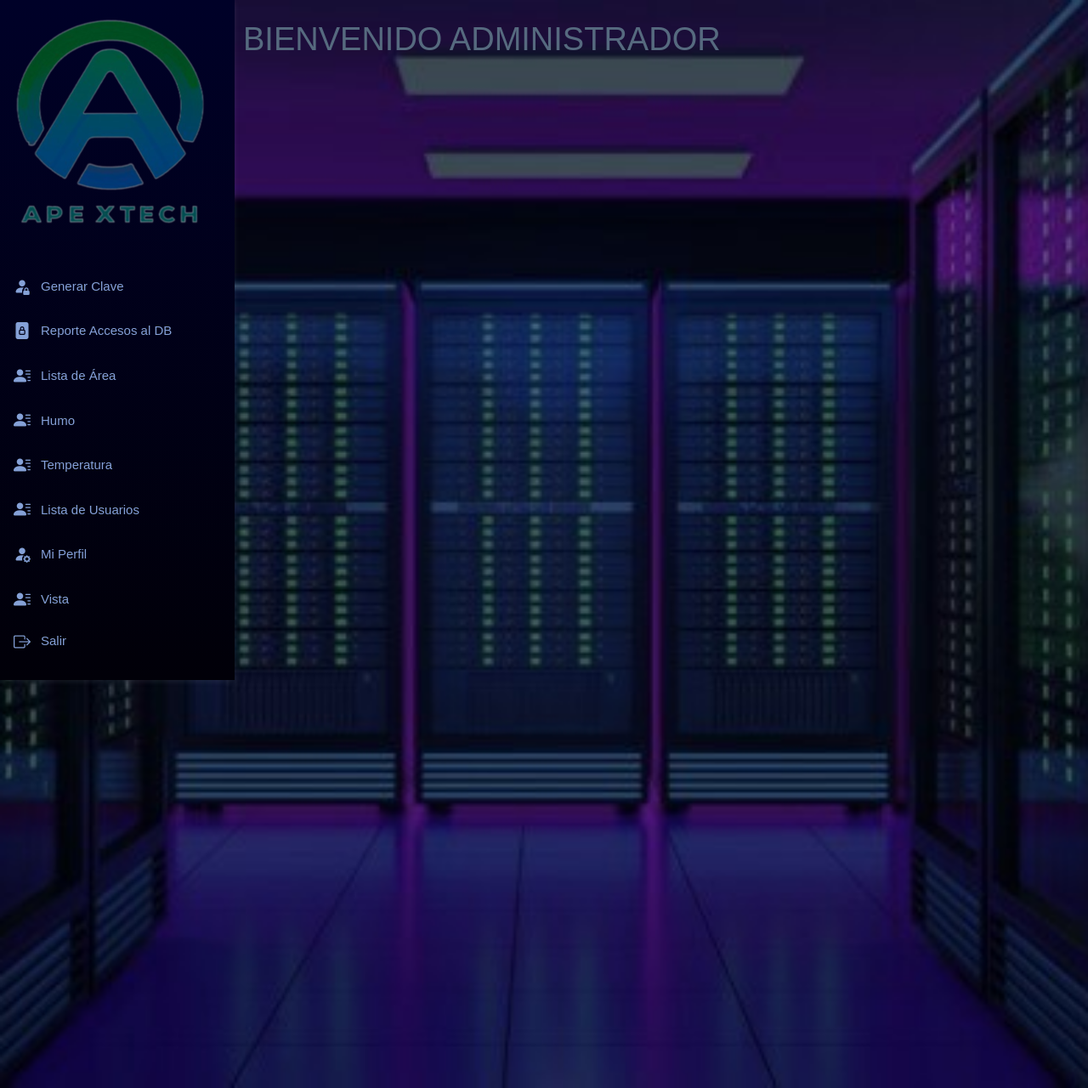
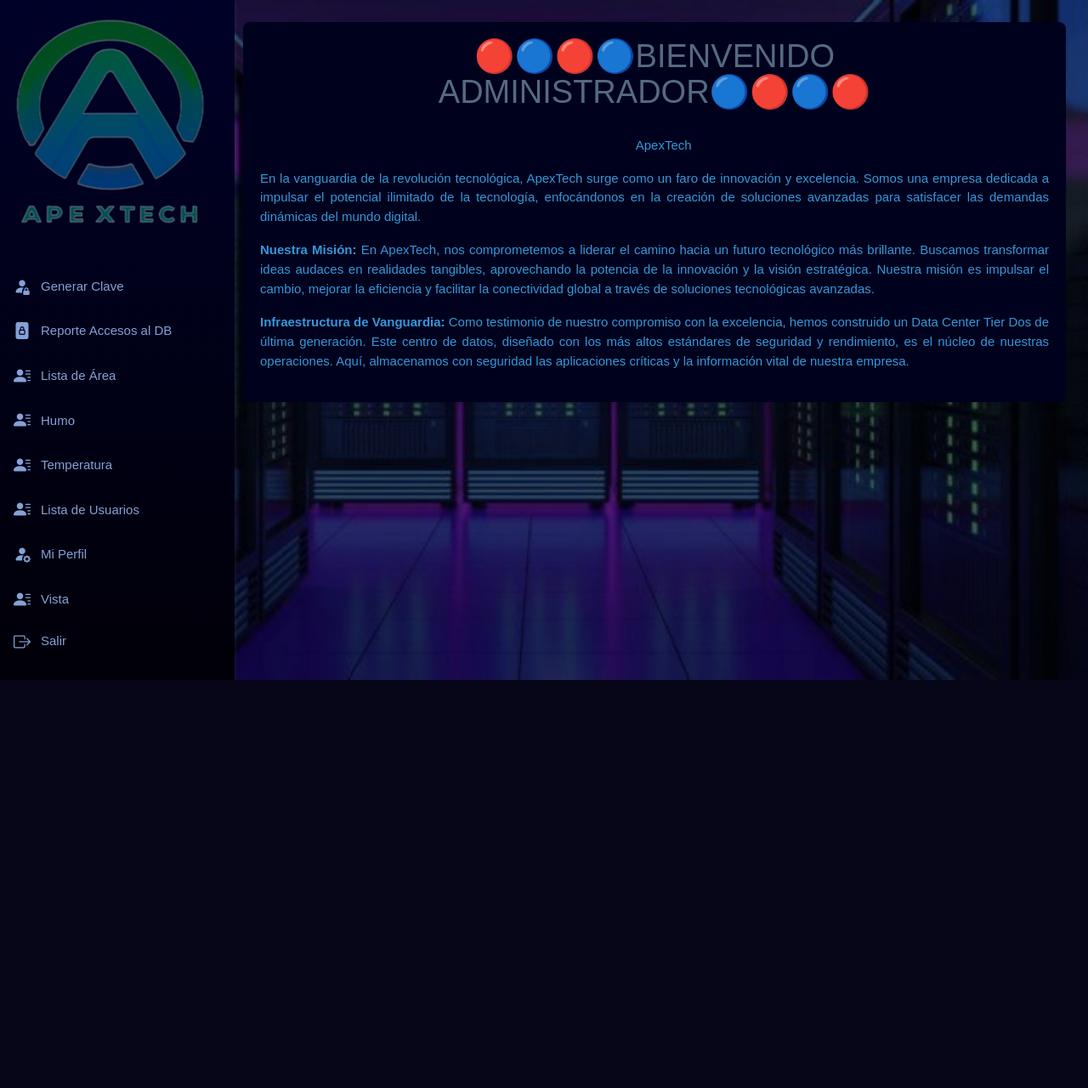
Before and after one commit to Marcosquito3a/ApexTech, a Flask app: page / in a window 1280 px wide. Shown: the whole page at 85% size. After the commit the page ends 800 px from the top, so only its background shows below. Run offline with Flask 3, Linux system fonts and the light colour scheme; the visitor is signed in with stand-in values (Sample User, id 1); some libraries are stand-ins or nearby versions.

Commit message:
inicio_html

```diff
--- a/my-app/templates/public/base_cpanel.html
+++ b/my-app/templates/public/base_cpanel.html
@@ -1,15 +1,43 @@
 <!DOCTYPE html>
-<html
-  lang="es"
-  class="light-style layout-menu-fixed"
-  dir="ltr"
-  data-theme="theme-default"
-  data-assets-path="../assets/"
-  data-template="vertical-menu-template-free">
+<html lang="es" class="light-style layout-menu-fixed" dir="ltr" data-theme="theme-default" data-assets-path="../assets/" data-template="vertical-menu-template-free">
 <head>
   {% include 'public/includes/head.html' %}
   <!---->
-    {% block customCSS %} {% endblock %}
+  {% block customCSS %}
+  <style>
+    body {
+      font-family: 'Arial', sans-serif;
+      background-color: #f5f5f5;
+      margin: 0;
+      display: flex;
+      justify-content: center;
+      align-items: center;
+      height: 100vh;
+    }
+
+    .welcome-container {
+      text-align: center;
+      padding: 20px;
+      background-color: #00011d; /* Color del cuadro */
+      border-radius: 8px;
+      box-shadow: 0 4px 8px rgba(0, 0, 0, 0.1);
+      color: #ffffff; /* Color del texto blanco */
+    }
+
+    .welcome-admin {
+      color: #3498db;
+    }
+
+    .welcome-user {
+      color: #2ecc71;
+    }
+
+    .company-info {
+      margin-top: 30px;
+      text-align: justify;
+    }
+  </style>
+  {% endblock %}
 </head>
 <body>
   {% include 'public/includes/pre_loader.html' %}
@@ -26,13 +54,35 @@
             {% block body %}
 
             {% if dataLogin.rol == 1 %}
-              <div>
-                <h1>BIENVENIDO ADMINISTRADOR</h1>
+            <div class="welcome-container welcome-admin">
+              <h1>🔴🔵🔴🔵BIENVENIDO ADMINISTRADOR🔵🔴🔵🔴</h1>
+              <div class="company-info">
+                <p>&nbsp;&nbsp;&nbsp;&nbsp;&nbsp;&nbsp;&nbsp;&nbsp;&nbsp;&nbsp;&nbsp;&nbsp;&nbsp;&nbsp;&nbsp;&nbsp;&nbsp;&nbsp;&nbsp;&nbsp;&nbsp;
+                  &nbsp;&nbsp;&nbsp;&nbsp;&nbsp;&nbsp;&nbsp;&nbsp;&nbsp;&nbsp;&nbsp;&nbsp;&nbsp;&nbsp;
+                  &nbsp;&nbsp;&nbsp;&nbsp;&nbsp;&nbsp;&nbsp;&nbsp;&nbsp;&nbsp;&nbsp;&nbsp;&nbsp;&nbsp;&nbsp;&nbsp;&nbsp;
+                  &nbsp;&nbsp;&nbsp;&nbsp;&nbsp;&nbsp;&nbsp;&nbsp;&nbsp;&nbsp;&nbsp;&nbsp;&nbsp;&nbsp;&nbsp;&nbsp;
+                  &nbsp;&nbsp;&nbsp;&nbsp;&nbsp;&nbsp;&nbsp;&nbsp;&nbsp;&nbsp;&nbsp;&nbsp;&nbsp;&nbsp;&nbsp;&nbsp;&nbsp;&nbsp;&nbsp;&nbsp;&nbsp;
+                  &nbsp;&nbsp;&nbsp;&nbsp;&nbsp;&nbsp;&nbsp;&nbsp;&nbsp;&nbsp;&nbsp;&nbsp;ApexTech</p>
+                <p>En la vanguardia de la revolución tecnológica, ApexTech surge como un faro de innovación y excelencia. Somos una empresa dedicada a impulsar el potencial ilimitado de la tecnología, enfocándonos en la creación de soluciones avanzadas para satisfacer las demandas dinámicas del mundo digital.</p>
+                <p><strong>Nuestra Misión:</strong> En ApexTech, nos comprometemos a liderar el camino hacia un futuro tecnológico más brillante. Buscamos transformar ideas audaces en realidades tangibles, aprovechando la potencia de la innovación y la visión estratégica. Nuestra misión es impulsar el cambio, mejorar la eficiencia y facilitar la conectividad global a través de soluciones tecnológicas avanzadas.</p>
+                <p><strong>Infraestructura de Vanguardia:</strong> Como testimonio de nuestro compromiso con la excelencia, hemos construido un Data Center Tier Dos de última generación. Este centro de datos, diseñado con los más altos estándares de seguridad y rendimiento, es el núcleo de nuestras operaciones. Aquí, almacenamos con seguridad las aplicaciones críticas y la información vital de nuestra empresa.</p>
+              </div>
             </div>
             {% endif %}
             {% if dataLogin.rol == 2 %}
-              <div>
-                <h1>BIENVENIDO USUARIO</h1>
+            <div class="welcome-container welcome-user">
+              <h1>🔴🔵🔴🔵BIENVENIDO USUARIO🔵🔴🔵🔴</h1>
+              <div class="company-info">
+                <p>&nbsp;&nbsp;&nbsp;&nbsp;&nbsp;&nbsp;&nbsp;&nbsp;&nbsp;&nbsp;&nbsp;&nbsp;&nbsp;&nbsp;&nbsp;&nbsp;&nbsp;&nbsp;&nbsp;&nbsp;&nbsp;
+                  &nbsp;&nbsp;&nbsp;&nbsp;&nbsp;&nbsp;&nbsp;&nbsp;&nbsp;&nbsp;&nbsp;&nbsp;&nbsp;&nbsp;
+                  &nbsp;&nbsp;&nbsp;&nbsp;&nbsp;&nbsp;&nbsp;&nbsp;&nbsp;&nbsp;&nbsp;&nbsp;&nbsp;&nbsp;&nbsp;&nbsp;&nbsp;
+                  &nbsp;&nbsp;&nbsp;&nbsp;&nbsp;&nbsp;&nbsp;&nbsp;&nbsp;&nbsp;&nbsp;&nbsp;&nbsp;&nbsp;&nbsp;&nbsp;
+                  &nbsp;&nbsp;&nbsp;&nbsp;&nbsp;&nbsp;&nbsp;&nbsp;&nbsp;&nbsp;&nbsp;&nbsp;&nbsp;&nbsp;&nbsp;&nbsp;&nbsp;&nbsp;&nbsp;&nbsp;&nbsp;
+                  &nbsp;&nbsp;&nbsp;&nbsp;&nbsp;&nbsp;&nbsp;&nbsp;&nbsp;&nbsp;&nbsp;&nbsp;ApexTech</p>
+                <p>En la vanguardia de la revolución tecnológica, ApexTech surge como un faro de innovación y excelencia. Somos una empresa dedicada a impulsar el potencial ilimitado de la tecnología, enfocándonos en la creación de soluciones avanzadas para satisfacer las demandas dinámicas del mundo digital.</p>
+                <p><strong>Nuestra Misión:</strong> En ApexTech, nos comprometemos a liderar el camino hacia un futuro tecnológico más brillante. Buscamos transformar ideas audaces en realidades tangibles, aprovechando la potencia de la innovación y la visión estratégica. Nuestra misión es impulsar el cambio, mejorar la eficiencia y facilitar la conectividad global a través de soluciones tecnológicas avanzadas.</p>
+                <p><strong>Infraestructura de Vanguardia:</strong> Como testimonio de nuestro compromiso con la excelencia, hemos construido un Data Center Tier Dos de última generación. Este centro de datos, diseñado con los más altos estándares de seguridad y rendimiento, es el núcleo de nuestras operaciones. Aquí, almacenamos con seguridad las aplicaciones críticas y la información vital de nuestra empresa.</p>
+              </div>
             </div>
             {% endif %}
             <!--fin del bloque-->
```
Lines whose indentation alone changed are shown as unchanged.
